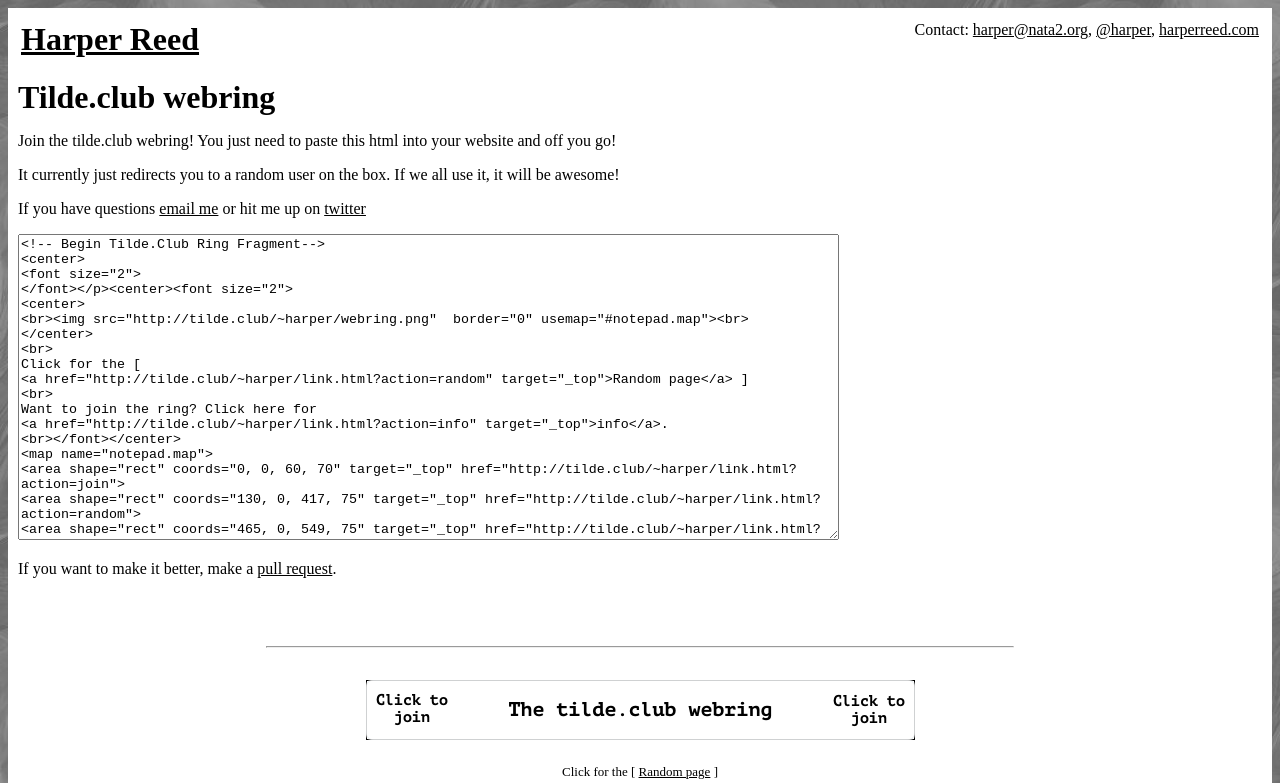
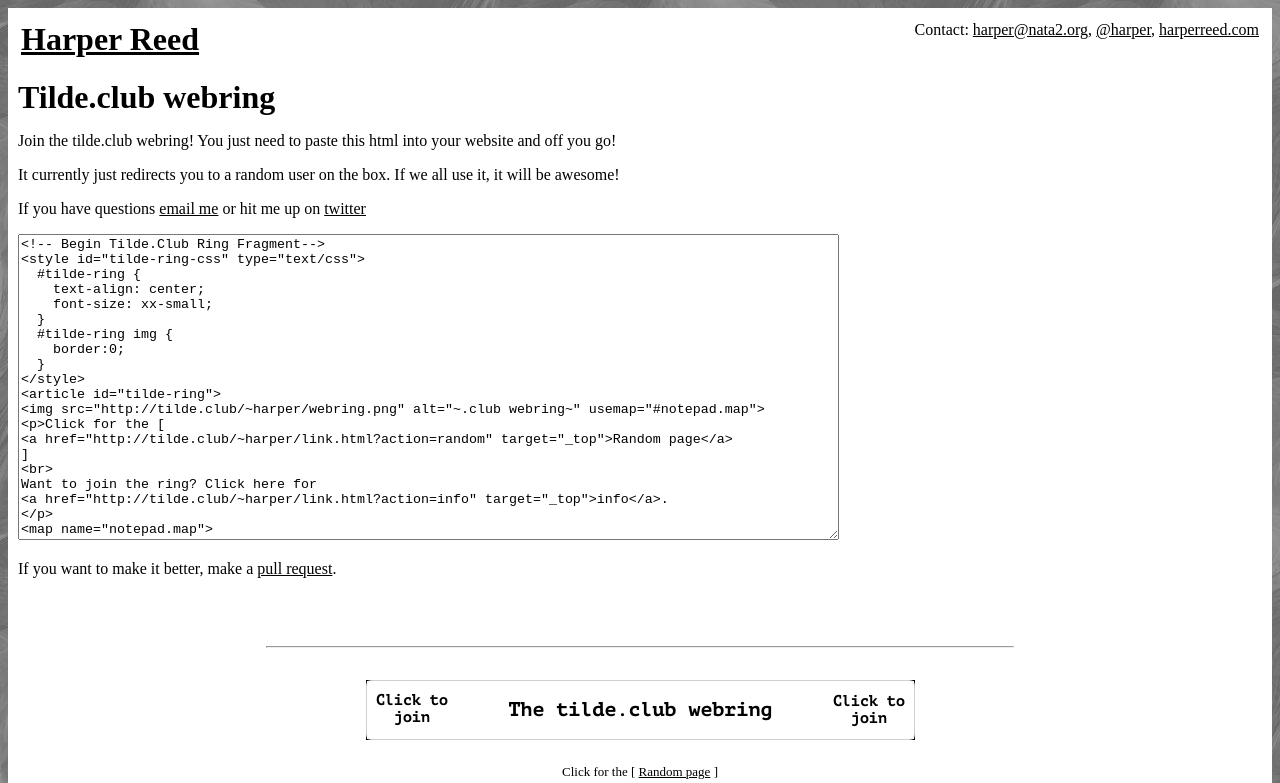
Before and after one commit to harperreed/harper.tilde, a Jekyll site: the page built from join.html, in a window 1280 px wide. Shown: the top 783 px of the page. Built offline with Jekyll 4.4.1, drawn with Linux system fonts in a browser that asks for light colours; nearby versions of some CDN libraries.

Commit message:
Use HTML5 for the ring

```diff
--- a/join.html
+++ b/join.html
@@ -12,27 +12,31 @@
 
 <textarea cols="100" rows="20">
 <!-- Begin Tilde.Club Ring Fragment-->
-<center>
-<font size="2">
-</font></p><center><font size="2">
-<center>
-<br><img src="http://tilde.club/~harper/webring.png"  border="0" usemap="#notepad.map"><br>
-</center>
-<br>
-Click for the [
-<a href="http://tilde.club/~harper/link.html?action=random" target="_top">Random page</a> ]
+<style id="tilde-ring-css" type="text/css">
+  #tilde-ring {
+    text-align: center;
+    font-size: xx-small;
+  }
+  #tilde-ring img {
+    border:0;
+  }
+</style>
+<article id="tilde-ring">
+<img src="http://tilde.club/~harper/webring.png" alt="~.club webring~" usemap="#notepad.map">
+<p>Click for the [
+<a href="http://tilde.club/~harper/link.html?action=random" target="_top">Random page</a>
+]
 <br>
 Want to join the ring? Click here for
 <a href="http://tilde.club/~harper/link.html?action=info" target="_top">info</a>.
-<br></font></center>
+</p>
 <map name="notepad.map">
 <area shape="rect" coords="0, 0, 60, 70" target="_top" href="http://tilde.club/~harper/link.html?action=join">
 <area shape="rect" coords="130, 0, 417, 75" target="_top" href="http://tilde.club/~harper/link.html?action=random">
 <area shape="rect" coords="465, 0, 549, 75" target="_top" href="http://tilde.club/~harper/link.html?action=join">
 </map>
-</center>
+</article>
 <!-- End Webring Fragment-->
-
 </textarea>
 
 <p>If you want to make it better, make a <a href="https://github.com/harperreed/harper.tilde/">pull request</a>.</p>
```
